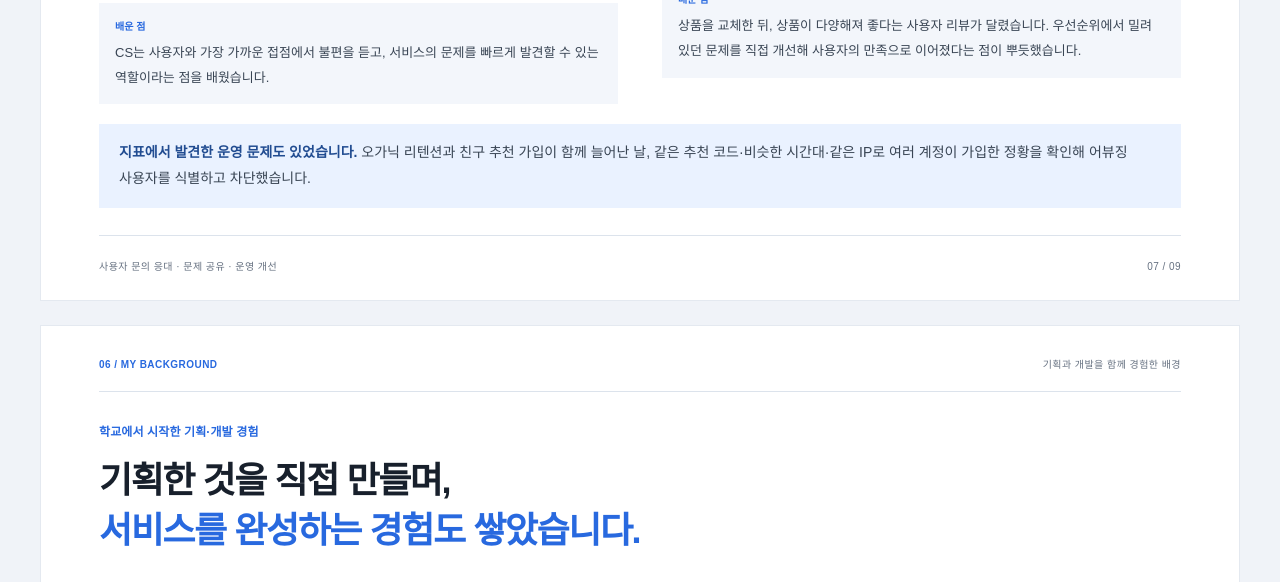
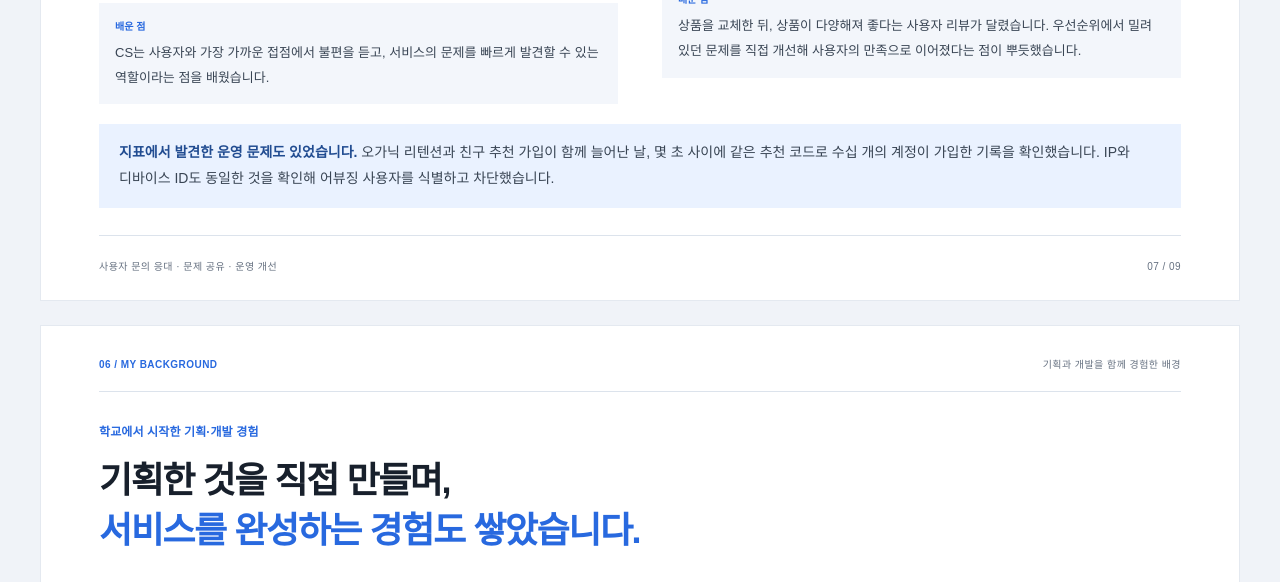
Before and after one commit to dongguli08/portfolio, a plain HTML site: page index.html in a window 1280 px wide. Shown: the part 5640-6222 px from the top of the page. Drawn offline with Linux system fonts and the light colour scheme; a web font is replaced by a local one.

Commit message:
Show the concrete evidence behind abuse identification
Scope-risk: narrow
Tested: Rendered CS page and validated 16-page PDF appendix links

```diff
--- a/index.html
+++ b/index.html
@@ -46,7 +46,7 @@
  <footer class="page-footer"><span>기간과 요일을 기준으로 비교하는 보고서</span><span>06 / 09</span></footer></section>
 <section class="chapter" id="operations" aria-labelledby="operations-title"><div class="page-top"><span>05 / CUSTOMER EXPERIENCE</span><span>와이파잉 · 캐시는내차지 CS</span></div><div class="section-heading"><p class="eyebrow">와이파잉 · 캐시는내차지 CS</p><h2 id="operations-title">문의에서 반복되는 신호를 읽고,<br><em>운영 개선으로 연결했습니다.</em></h2></div>
  <div class="two-column moments"><article><span class="moment-number">01 / 장애 신호 공유</span><h3>광고가 나오지 않는다는 문의가<br>동시에 들어왔습니다.</h3><p>개별 사용자 문제를 넘어 서비스 차원의 문제일 수 있다고 판단해 <strong>개발팀과 기획팀에 먼저 공유</strong>했습니다. 확인 결과 구글 AdMob의 광고 송출 오류였습니다. <strong>사용자가 광고를 볼 수 없는 이유를 알 수 있도록 문의에 신속히 답변하며, 확인된 원인과 조치 중이라는 점을 안내했습니다.</strong></p><p class="moment-learning"><strong>배운 점</strong>CS는 사용자와 가장 가까운 접점에서 불편을 듣고, 서비스의 문제를 빠르게 발견할 수 있는 역할이라는 점을 배웠습니다.</p></article><article><span class="moment-number">02 / 상품 구성 개선</span><h3>룰렛의 중복 상품을<br>직접 정리했습니다.</h3><p>쿠팡 경유 쇼핑으로 얻은 번개를 사용하는 룰렛에서, 카테고리별로 중복 상품이 많아 같은 상품이 계속 당첨된다는 문의가 있었습니다. <strong>기존 상품과 가격대가 비슷한 다른 상품을 찾아, 중복되지 않도록 교체</strong>했습니다.</p><p class="moment-learning"><strong>배운 점</strong>상품을 교체한 뒤, 상품이 다양해져 좋다는 사용자 리뷰가 달렸습니다. 우선순위에서 밀려 있던 문제를 직접 개선해 사용자의 만족으로 이어졌다는 점이 뿌듯했습니다.</p></article></div>
- <p class="takeaway-band"><strong>지표에서 발견한 운영 문제도 있었습니다.</strong> 오가닉 리텐션과 친구 추천 가입이 함께 늘어난 날, 같은 추천 코드·비슷한 시간대·같은 IP로 여러 계정이 가입한 정황을 확인해 어뷰징 사용자를 식별하고 차단했습니다.</p>
+ <p class="takeaway-band"><strong>지표에서 발견한 운영 문제도 있었습니다.</strong> 오가닉 리텐션과 친구 추천 가입이 함께 늘어난 날, 몇 초 사이에 같은 추천 코드로 수십 개의 계정이 가입한 기록을 확인했습니다. IP와 디바이스 ID도 동일한 것을 확인해 어뷰징 사용자를 식별하고 차단했습니다.</p>
  <footer class="page-footer"><span>사용자 문의 응대 · 문제 공유 · 운영 개선</span><span>07 / 09</span></footer></section>
 <section class="chapter" id="development" aria-labelledby="development-title">
  <div class="page-top"><span>06 / MY BACKGROUND</span><span>기획과 개발을 함께 경험한 배경</span></div>
```
Also changed, not shown: 1 other file.
